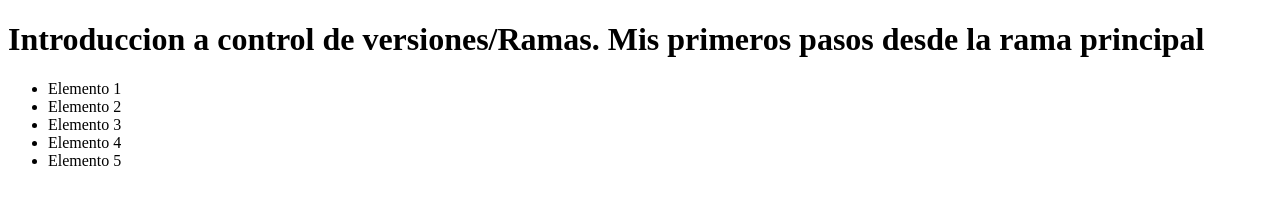
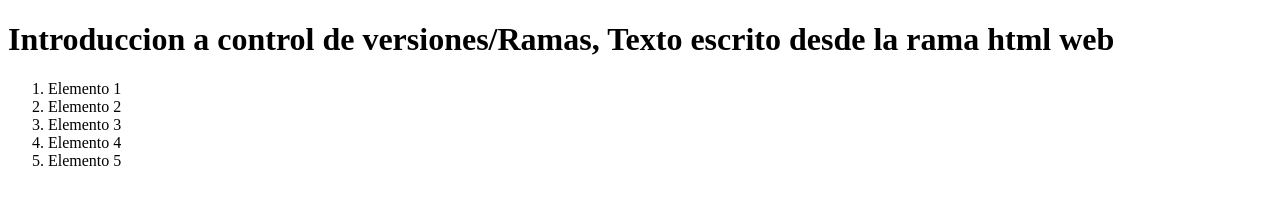
Before and after one commit to nicolashiguera17/projectsDevServidor, a plain HTML site: page index.html in a window 1280 px wide. Drawn offline with Linux system fonts and the light colour scheme.

Commit message:
Importacion archivo JS

```diff
--- a/index.html
+++ b/index.html
@@ -4,16 +4,16 @@
     <meta charset="UTF-8">
     <meta name="viewport" content="width=device-width, initial-scale=1.0">
     <title>Intro Web</title>
-    <link rel="stylesheet" href="style.css">
 </head>
 <body>
-    <h1>Introduccion a control de versiones/Ramas. Mis primeros pasos desde la rama principal</h1>
-    <ul>
+    <h1>Introduccion a control de versiones/Ramas, Texto escrito desde la rama html web</h1>
+    <ol>
         <li>Elemento 1</li>
         <li>Elemento 2</li>
         <li>Elemento 3</li>
         <li>Elemento 4</li>
         <li>Elemento 5</li>
-    </ul>
+    </ol>
+    <script src="app.js"></script>
 </body>
 </html>
```
